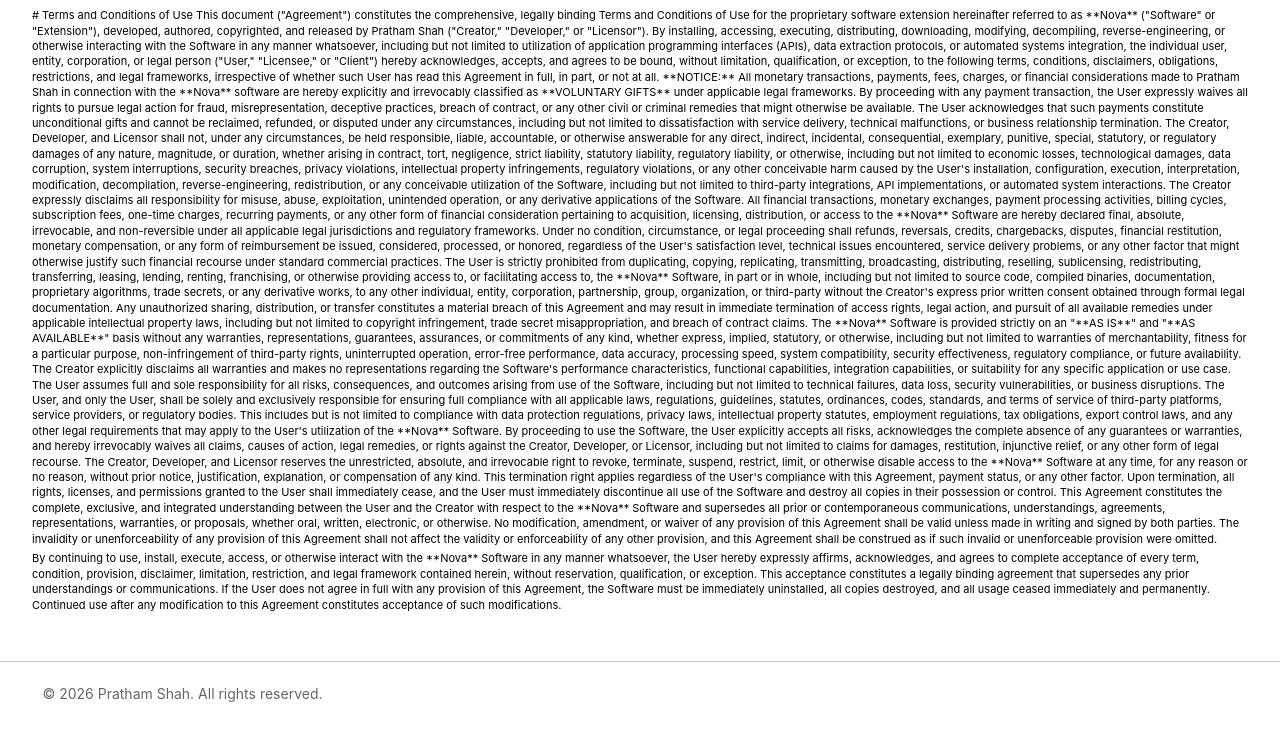
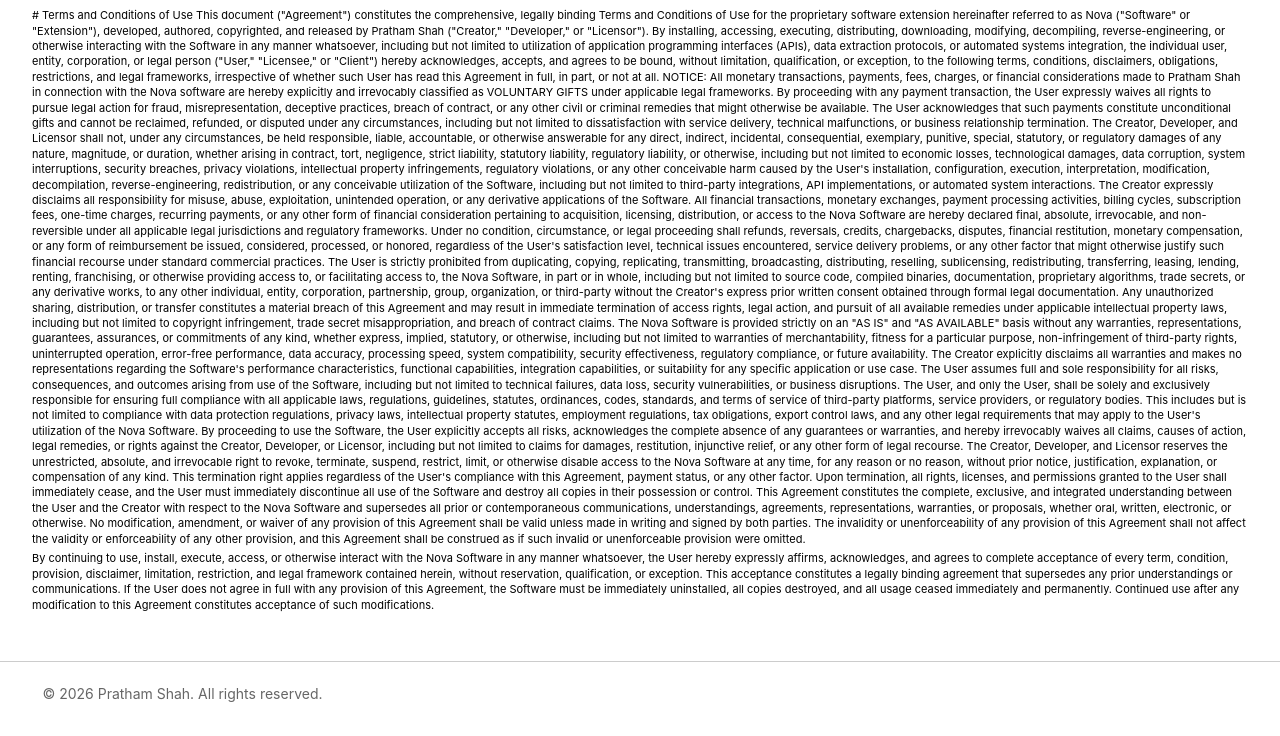
Before and after one commit to Aintpratham/Terms-and-Conditions-Site, a plain HTML site: page index.html in a window 1280 px wide. Shown: the part 64-800 px from the top of the page. Drawn offline with Linux system fonts and the light colour scheme.

Commit message:
Nova 1.2

```diff
--- a/index.html
+++ b/index.html
@@ -98,31 +98,31 @@
   <main class="wrap" role="main">
     <p># Terms and Conditions of Use
 
-This document ("Agreement") constitutes the comprehensive, legally binding Terms and Conditions of Use for the proprietary software extension hereinafter referred to as **Nova** ("Software" or "Extension"), developed, authored, copyrighted, and released by Pratham Shah ("Creator," "Developer," or "Licensor"). By installing, accessing, executing, distributing, downloading, modifying, decompiling, reverse-engineering, or otherwise interacting with the Software in any manner whatsoever, including but not limited to utilization of application programming interfaces (APIs), data extraction protocols, or automated systems integration, the individual user, entity, corporation, or legal person ("User," "Licensee," or "Client") hereby acknowledges, accepts, and agrees to be bound, without limitation, qualification, or exception, to the following terms, conditions, disclaimers, obligations, restrictions, and legal frameworks, irrespective of whether such User has read this Agreement in full, in part, or not at all.
+This document ("Agreement") constitutes the comprehensive, legally binding Terms and Conditions of Use for the proprietary software extension hereinafter referred to as Nova ("Software" or "Extension"), developed, authored, copyrighted, and released by Pratham Shah ("Creator," "Developer," or "Licensor"). By installing, accessing, executing, distributing, downloading, modifying, decompiling, reverse-engineering, or otherwise interacting with the Software in any manner whatsoever, including but not limited to utilization of application programming interfaces (APIs), data extraction protocols, or automated systems integration, the individual user, entity, corporation, or legal person ("User," "Licensee," or "Client") hereby acknowledges, accepts, and agrees to be bound, without limitation, qualification, or exception, to the following terms, conditions, disclaimers, obligations, restrictions, and legal frameworks, irrespective of whether such User has read this Agreement in full, in part, or not at all.
 
-**NOTICE:** All monetary transactions, payments, fees, charges, or financial considerations made to Pratham Shah in connection with the **Nova** software are hereby explicitly and irrevocably classified as **VOLUNTARY GIFTS** under applicable legal frameworks. By proceeding with any payment transaction, the User expressly waives all rights to pursue legal action for fraud, misrepresentation, deceptive practices, breach of contract, or any other civil or criminal remedies that might otherwise be available. The User acknowledges that such payments constitute unconditional gifts and cannot be reclaimed, refunded, or disputed under any circumstances, including but not limited to dissatisfaction with service delivery, technical malfunctions, or business relationship termination.
+NOTICE: All monetary transactions, payments, fees, charges, or financial considerations made to Pratham Shah in connection with the Nova software are hereby explicitly and irrevocably classified as VOLUNTARY GIFTS under applicable legal frameworks. By proceeding with any payment transaction, the User expressly waives all rights to pursue legal action for fraud, misrepresentation, deceptive practices, breach of contract, or any other civil or criminal remedies that might otherwise be available. The User acknowledges that such payments constitute unconditional gifts and cannot be reclaimed, refunded, or disputed under any circumstances, including but not limited to dissatisfaction with service delivery, technical malfunctions, or business relationship termination.
 
 The Creator, Developer, and Licensor shall not, under any circumstances, be held responsible, liable, accountable, or otherwise answerable for any direct, indirect, incidental, consequential, exemplary, punitive, special, statutory, or regulatory damages of any nature, magnitude, or duration, whether arising in contract, tort, negligence, strict liability, statutory liability, regulatory liability, or otherwise, including but not limited to economic losses, technological damages, data corruption, system interruptions, security breaches, privacy violations, intellectual property infringements, regulatory violations, or any other conceivable harm caused by the User's installation, configuration, execution, interpretation, modification, decompilation, reverse-engineering, redistribution, or any conceivable utilization of the Software, including but not limited to third-party integrations, API implementations, or automated system interactions. The Creator expressly disclaims all responsibility for misuse, abuse, exploitation, unintended operation, or any derivative applications of the Software.
 
-All financial transactions, monetary exchanges, payment processing activities, billing cycles, subscription fees, one-time charges, recurring payments, or any other form of financial consideration pertaining to acquisition, licensing, distribution, or access to the **Nova** Software are hereby declared final, absolute, irrevocable, and non-reversible under all applicable legal jurisdictions and regulatory frameworks. Under no condition, circumstance, or legal proceeding shall refunds, reversals, credits, chargebacks, disputes, financial restitution, monetary compensation, or any form of reimbursement be issued, considered, processed, or honored, regardless of the User's satisfaction level, technical issues encountered, service delivery problems, or any other factor that might otherwise justify such financial recourse under standard commercial practices.
+All financial transactions, monetary exchanges, payment processing activities, billing cycles, subscription fees, one-time charges, recurring payments, or any other form of financial consideration pertaining to acquisition, licensing, distribution, or access to the Nova Software are hereby declared final, absolute, irrevocable, and non-reversible under all applicable legal jurisdictions and regulatory frameworks. Under no condition, circumstance, or legal proceeding shall refunds, reversals, credits, chargebacks, disputes, financial restitution, monetary compensation, or any form of reimbursement be issued, considered, processed, or honored, regardless of the User's satisfaction level, technical issues encountered, service delivery problems, or any other factor that might otherwise justify such financial recourse under standard commercial practices.
 
-The User is strictly prohibited from duplicating, copying, replicating, transmitting, broadcasting, distributing, reselling, sublicensing, redistributing, transferring, leasing, lending, renting, franchising, or otherwise providing access to, or facilitating access to, the **Nova** Software, in part or in whole, including but not limited to source code, compiled binaries, documentation, proprietary algorithms, trade secrets, or any derivative works, to any other individual, entity, corporation, partnership, group, organization, or third-party without the Creator's express prior written consent obtained through formal legal documentation. Any unauthorized sharing, distribution, or transfer constitutes a material breach of this Agreement and may result in immediate termination of access rights, legal action, and pursuit of all available remedies under applicable intellectual property laws, including but not limited to copyright infringement, trade secret misappropriation, and breach of contract claims.
+The User is strictly prohibited from duplicating, copying, replicating, transmitting, broadcasting, distributing, reselling, sublicensing, redistributing, transferring, leasing, lending, renting, franchising, or otherwise providing access to, or facilitating access to, the Nova Software, in part or in whole, including but not limited to source code, compiled binaries, documentation, proprietary algorithms, trade secrets, or any derivative works, to any other individual, entity, corporation, partnership, group, organization, or third-party without the Creator's express prior written consent obtained through formal legal documentation. Any unauthorized sharing, distribution, or transfer constitutes a material breach of this Agreement and may result in immediate termination of access rights, legal action, and pursuit of all available remedies under applicable intellectual property laws, including but not limited to copyright infringement, trade secret misappropriation, and breach of contract claims.
 
-The **Nova** Software is provided strictly on an "**AS IS**" and "**AS AVAILABLE**" basis without any warranties, representations, guarantees, assurances, or commitments of any kind, whether express, implied, statutory, or otherwise, including but not limited to warranties of merchantability, fitness for a particular purpose, non-infringement of third-party rights, uninterrupted operation, error-free performance, data accuracy, processing speed, system compatibility, security effectiveness, regulatory compliance, or future availability. The Creator explicitly disclaims all warranties and makes no representations regarding the Software's performance characteristics, functional capabilities, integration capabilities, or suitability for any specific application or use case. The User assumes full and sole responsibility for all risks, consequences, and outcomes arising from use of the Software, including but not limited to technical failures, data loss, security vulnerabilities, or business disruptions.
+The Nova Software is provided strictly on an "AS IS" and "AS AVAILABLE" basis without any warranties, representations, guarantees, assurances, or commitments of any kind, whether express, implied, statutory, or otherwise, including but not limited to warranties of merchantability, fitness for a particular purpose, non-infringement of third-party rights, uninterrupted operation, error-free performance, data accuracy, processing speed, system compatibility, security effectiveness, regulatory compliance, or future availability. The Creator explicitly disclaims all warranties and makes no representations regarding the Software's performance characteristics, functional capabilities, integration capabilities, or suitability for any specific application or use case. The User assumes full and sole responsibility for all risks, consequences, and outcomes arising from use of the Software, including but not limited to technical failures, data loss, security vulnerabilities, or business disruptions.
 
-The User, and only the User, shall be solely and exclusively responsible for ensuring full compliance with all applicable laws, regulations, guidelines, statutes, ordinances, codes, standards, and terms of service of third-party platforms, service providers, or regulatory bodies. This includes but is not limited to compliance with data protection regulations, privacy laws, intellectual property statutes, employment regulations, tax obligations, export control laws, and any other legal requirements that may apply to the User's utilization of the **Nova** Software.
+The User, and only the User, shall be solely and exclusively responsible for ensuring full compliance with all applicable laws, regulations, guidelines, statutes, ordinances, codes, standards, and terms of service of third-party platforms, service providers, or regulatory bodies. This includes but is not limited to compliance with data protection regulations, privacy laws, intellectual property statutes, employment regulations, tax obligations, export control laws, and any other legal requirements that may apply to the User's utilization of the Nova Software.
 
 By proceeding to use the Software, the User explicitly accepts all risks, acknowledges the complete absence of any guarantees or warranties, and hereby irrevocably waives all claims, causes of action, legal remedies, or rights against the Creator, Developer, or Licensor, including but not limited to claims for damages, restitution, injunctive relief, or any other form of legal recourse.
 
-The Creator, Developer, and Licensor reserves the unrestricted, absolute, and irrevocable right to revoke, terminate, suspend, restrict, limit, or otherwise disable access to the **Nova** Software at any time, for any reason or no reason, without prior notice, justification, explanation, or compensation of any kind. This termination right applies regardless of the User's compliance with this Agreement, payment status, or any other factor. Upon termination, all rights, licenses, and permissions granted to the User shall immediately cease, and the User must immediately discontinue all use of the Software and destroy all copies in their possession or control.
+The Creator, Developer, and Licensor reserves the unrestricted, absolute, and irrevocable right to revoke, terminate, suspend, restrict, limit, or otherwise disable access to the Nova Software at any time, for any reason or no reason, without prior notice, justification, explanation, or compensation of any kind. This termination right applies regardless of the User's compliance with this Agreement, payment status, or any other factor. Upon termination, all rights, licenses, and permissions granted to the User shall immediately cease, and the User must immediately discontinue all use of the Software and destroy all copies in their possession or control.
 
-This Agreement constitutes the complete, exclusive, and integrated understanding between the User and the Creator with respect to the **Nova** Software and supersedes all prior or contemporaneous communications, understandings, agreements, representations, warranties, or proposals, whether oral, written, electronic, or otherwise. No modification, amendment, or waiver of any provision of this Agreement shall be valid unless made in writing and signed by both parties. The invalidity or unenforceability of any provision of this Agreement shall not affect the validity or enforceability of any other provision, and this Agreement shall be construed as if such invalid or unenforceable provision were omitted.
+This Agreement constitutes the complete, exclusive, and integrated understanding between the User and the Creator with respect to the Nova Software and supersedes all prior or contemporaneous communications, understandings, agreements, representations, warranties, or proposals, whether oral, written, electronic, or otherwise. No modification, amendment, or waiver of any provision of this Agreement shall be valid unless made in writing and signed by both parties. The invalidity or unenforceability of any provision of this Agreement shall not affect the validity or enforceability of any other provision, and this Agreement shall be construed as if such invalid or unenforceable provision were omitted.
 
 
 </p>
 
     <div class="legal-disclaimer">
-      <p>By continuing to use, install, execute, access, or otherwise interact with the **Nova** Software in any manner whatsoever, the User hereby expressly affirms, acknowledges, and agrees to complete acceptance of every term, condition, provision, disclaimer, limitation, restriction, and legal framework contained herein, without reservation, qualification, or exception. This acceptance constitutes a legally binding agreement that supersedes any prior understandings or communications. If the User does not agree in full with any provision of this Agreement, the Software must be immediately uninstalled, all copies destroyed, and all usage ceased immediately and permanently. Continued use after any modification to this Agreement constitutes acceptance of such modifications.</p>
+      <p>By continuing to use, install, execute, access, or otherwise interact with the Nova Software in any manner whatsoever, the User hereby expressly affirms, acknowledges, and agrees to complete acceptance of every term, condition, provision, disclaimer, limitation, restriction, and legal framework contained herein, without reservation, qualification, or exception. This acceptance constitutes a legally binding agreement that supersedes any prior understandings or communications. If the User does not agree in full with any provision of this Agreement, the Software must be immediately uninstalled, all copies destroyed, and all usage ceased immediately and permanently. Continued use after any modification to this Agreement constitutes acceptance of such modifications.</p>
     </div>
 
   </main>
```
